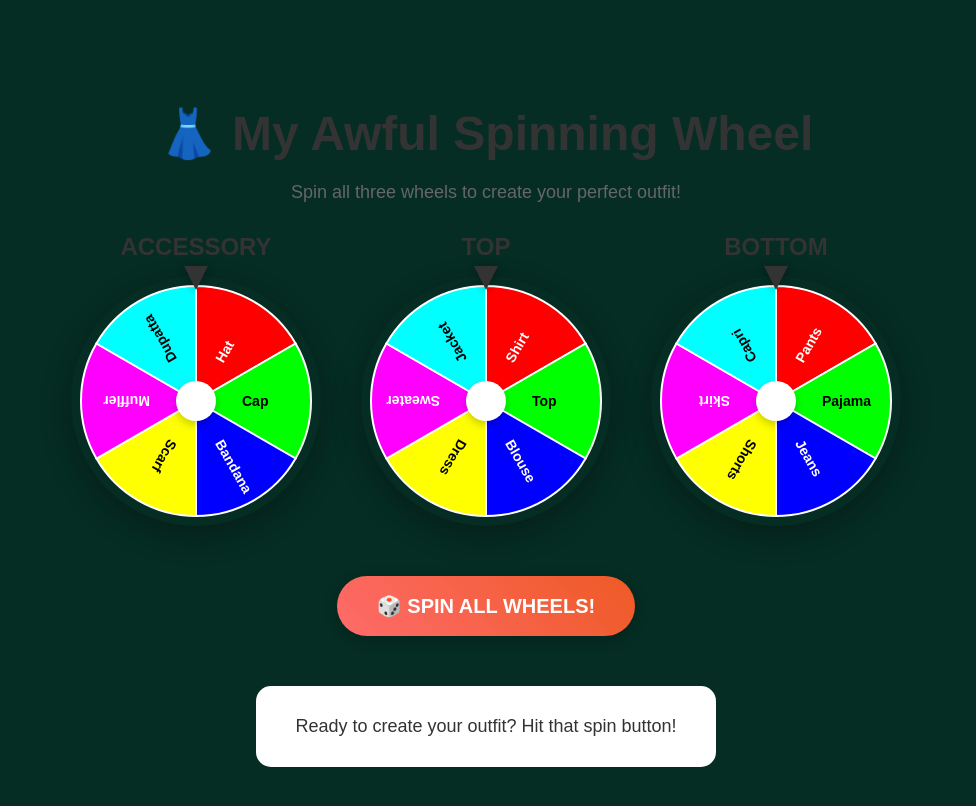
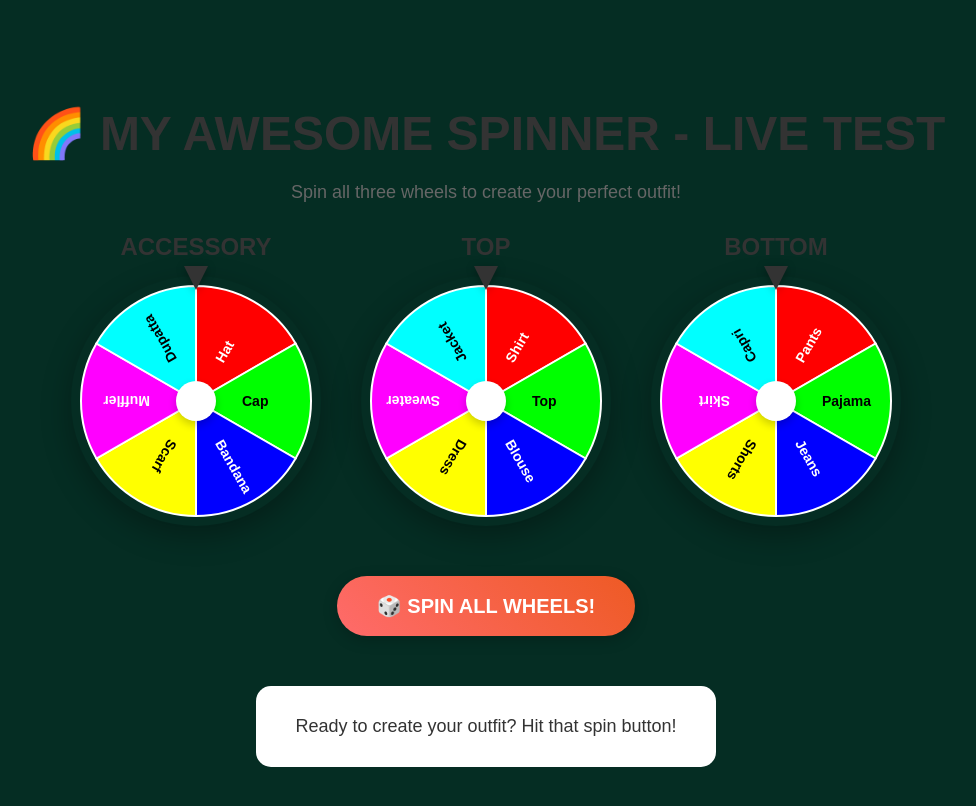
Before and after one commit to SurbhiSGupta/clothing-spinner, a plain HTML site: page index.html in a window 1280 px wide. Shown: the whole page, without its empty margins (154-1130 px from the left). Drawn offline with Linux system fonts and the light colour scheme.

Commit message:
changed title for live test

```diff
--- a/index.html
+++ b/index.html
@@ -9,7 +9,7 @@
             margin: 0;
             padding: 20px;
             background:rgb(5, 45, 35);
-            font-family: 'Arial', Impact, Haettenschweiler, 'Arial Narrow Bold', sans-serif;
+            font-family: 'Arial', sans;
             min-height: 100vh;
             display: flex;
             flex-direction: column;
@@ -184,7 +184,7 @@
 </head>
 <body>
     <div class="container">
-        <h1>👗 My Awful Spinning Wheel</h1>
+        <h1>🌈 MY AWESOME SPINNER - LIVE TEST</h1>
         <p class="subtitle">Spin all three wheels to create your perfect outfit!</p>
 
         <div class="spinners-container">
```
